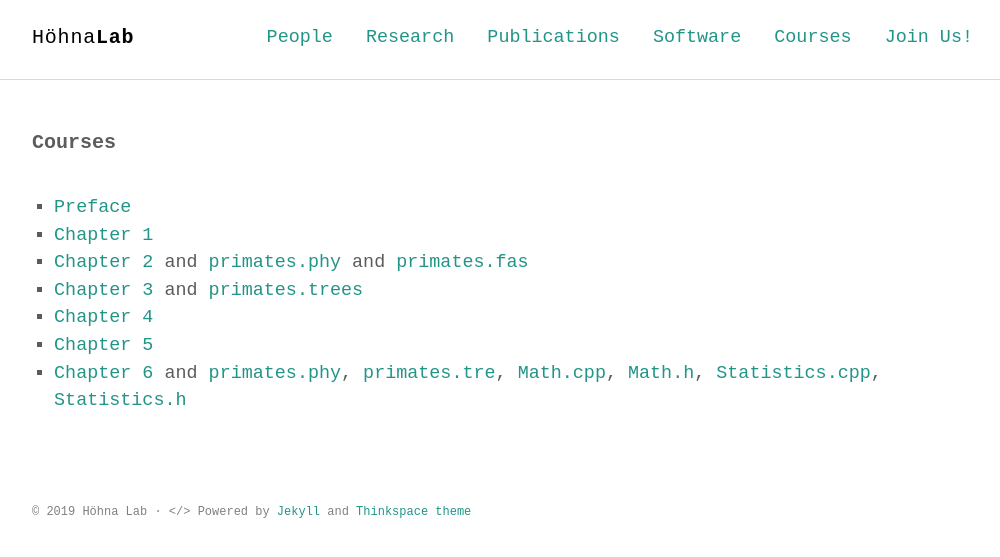
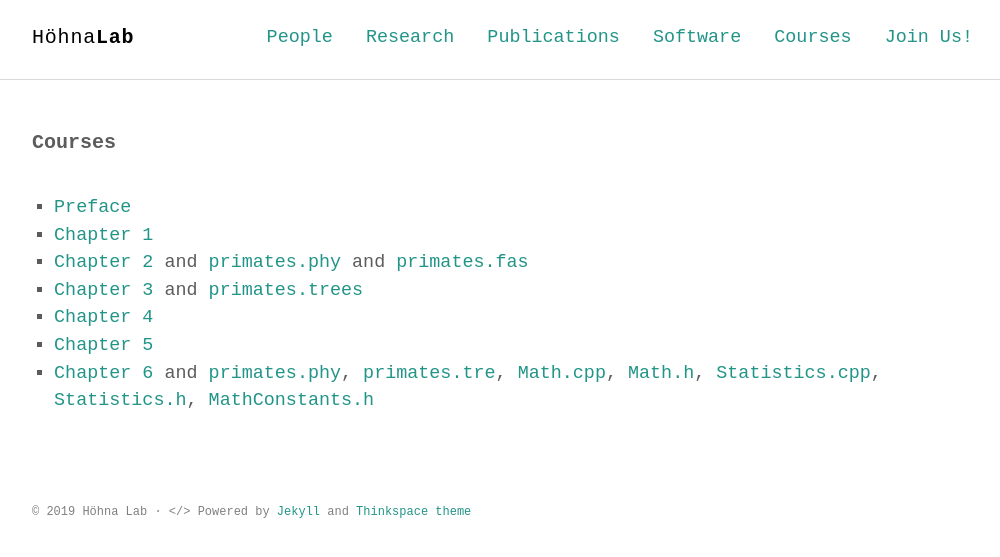
Before and after one commit to hoehnalab/hoehnalab.github.io, a Jekyll site: the page built from courses.md, in a window 1280 px wide. Shown: the top 557 px of the page, without its empty margins (132-1132 px from the left). Built offline with Jekyll 4.4.1, drawn with Linux system fonts in a browser that asks for light colours; some web fonts are replaced.

Commit message:
adding math constants

```diff
--- a/courses.md
+++ b/courses.md
@@ -11,4 +11,4 @@ permalink: /courses/
 * [Chapter 3](/courses_baby_bayes/chapter3/) and [primates.trees](/courses_baby_bayes/primates.trees)
 * [Chapter 4](/courses_baby_bayes/chapter4/)
 * [Chapter 5](/courses_baby_bayes/chapter5/)
-* [Chapter 6](/courses_baby_bayes/chapter6/) and [primates.phy](/courses_baby_bayes/primates.phy), [primates.tre](/courses_baby_bayes/primates.tre), [Math.cpp](/courses_baby_bayes/Math.cpp), [Math.h](/courses_baby_bayes/Math.h), [Statistics.cpp](/courses_baby_bayes/Statistics.cpp), [Statistics.h](/courses_baby_bayes/Statistics.h)
+* [Chapter 6](/courses_baby_bayes/chapter6/) and [primates.phy](/courses_baby_bayes/primates.phy), [primates.tre](/courses_baby_bayes/primates.tre), [Math.cpp](/courses_baby_bayes/Math.cpp), [Math.h](/courses_baby_bayes/Math.h), [Statistics.cpp](/courses_baby_bayes/Statistics.cpp), [Statistics.h](/courses_baby_bayes/Statistics.h), [MathConstants.h](/courses_baby_bayes/MathConstants.h)
```
